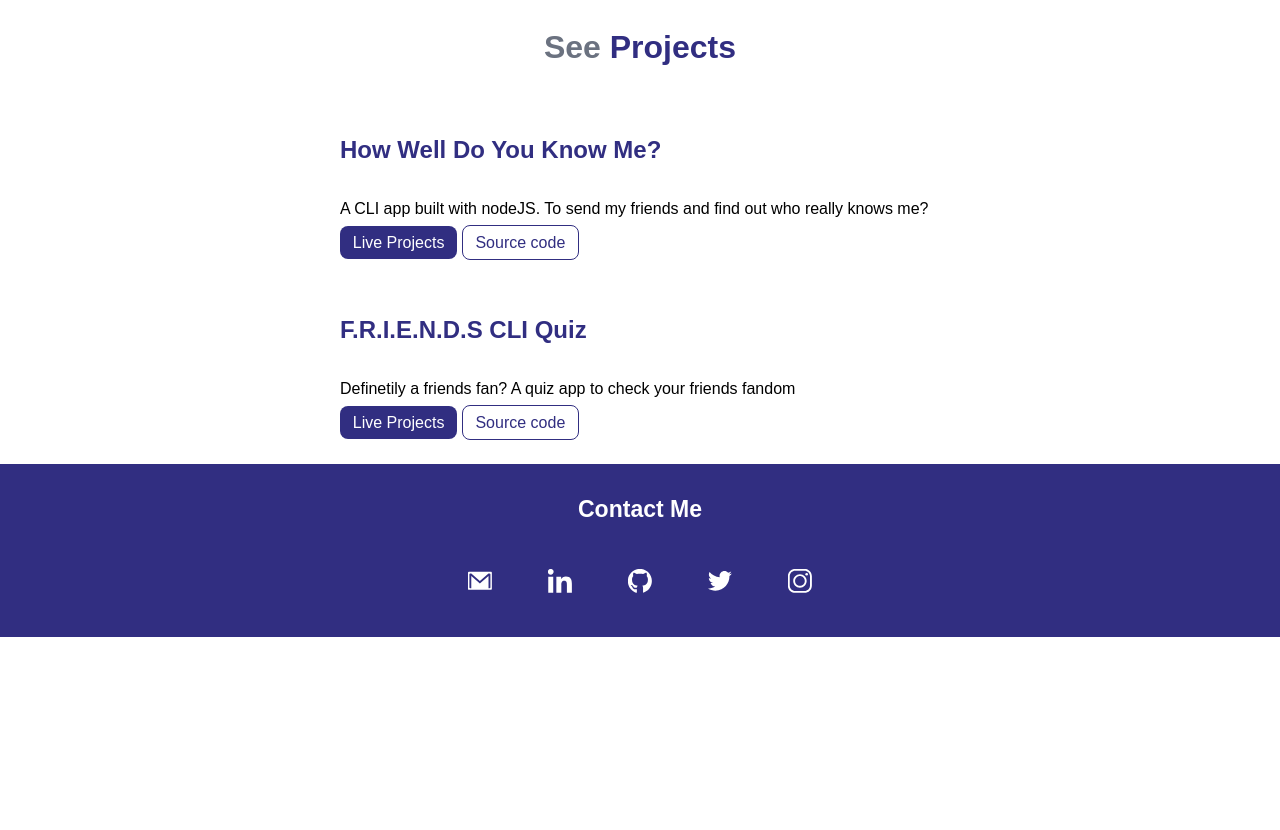
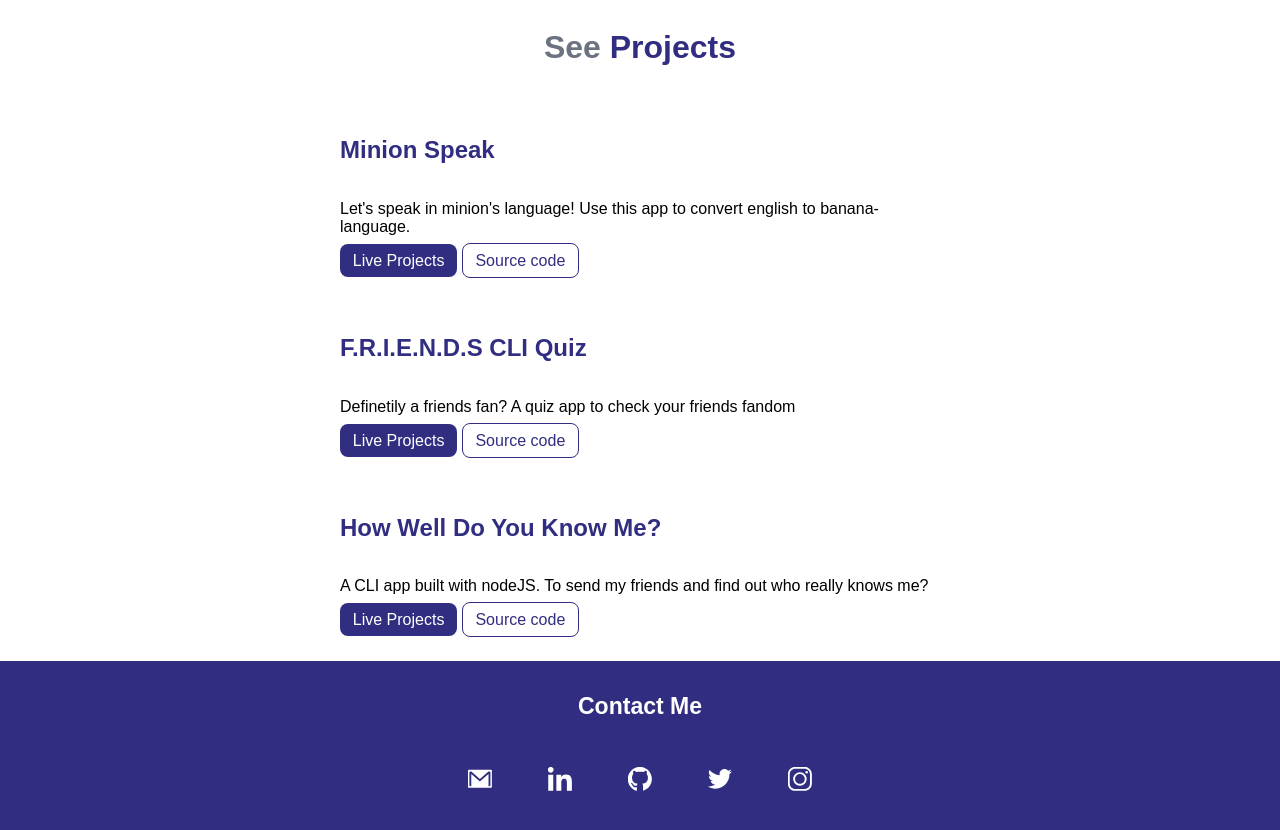
Before and after one commit to SHIKHASINGH1506/Component-Library, a plain HTML site: page project.html in a window 1280 px wide. Shown: the part 380-1210 px from the top of the page. Before the commit the page ends 1017 px from the top, so only its background shows below. Drawn offline with Linux system fonts and the light colour scheme.

Commit message:
added one more project

```diff
--- a/project.html
+++ b/project.html
@@ -28,11 +28,11 @@
     </header>
     <!-- <div class="div-content"> -->
         <section class="section">
-            <div class="container container-center">
-                <h1 class="heading-project heading-keywords">How Well Do You Know Me?</h1>
-                <p>A CLI app built with nodeJS. To send my friends and find out who really knows me?</p>
-                <a class="link link-primary" href="https://replit.com/@SHIKHASINGH1506/Level-0Lec-1?embed=1&output=1#index.js">Live Projects</a>
-                <a class="link link-secondary" href="https://github.com/SHIKHASINGH1506/CLI-Quiz">Source code</a>
+            <div class="container container-center ">
+                <h1 class="heading-project heading-keywords">Minion Speak</h1>
+                <p>Let's speak in minion's language! Use this app to convert english to banana-language.</p>
+                <a class="link link-primary" href="https://english-minion-lang-converter.netlify.app">Live Projects</a>
+                <a class="link link-secondary" href="https://github.com/SHIKHASINGH1506/Banana-Speak">Source code</a>
             </div>
         </section>
         <section class="section">
@@ -41,6 +41,14 @@
                 <p>Definetily a friends fan? A quiz app to check your friends fandom</p>
                 <a class="link link-primary" href="https://replit.com/@SHIKHASINGH1506/Level0Assignment01?embed=1&output=1#index.js">Live Projects</a>
                 <a class="link link-secondary" href="https://github.com/SHIKHASINGH1506/CLI-Fandom-Quiz-">Source code</a>
+            </div>
+        </section>
+        <section class="section">
+            <div class="container container-center">
+                <h1 class="heading-project heading-keywords">How Well Do You Know Me?</h1>
+                <p>A CLI app built with nodeJS. To send my friends and find out who really knows me?</p>
+                <a class="link link-primary" href="https://replit.com/@SHIKHASINGH1506/Level-0Lec-1?embed=1&output=1#index.js">Live Projects</a>
+                <a class="link link-secondary" href="https://github.com/SHIKHASINGH1506/CLI-Quiz">Source code</a>
             </div>
         </section>
     <!-- </div> -->
```
